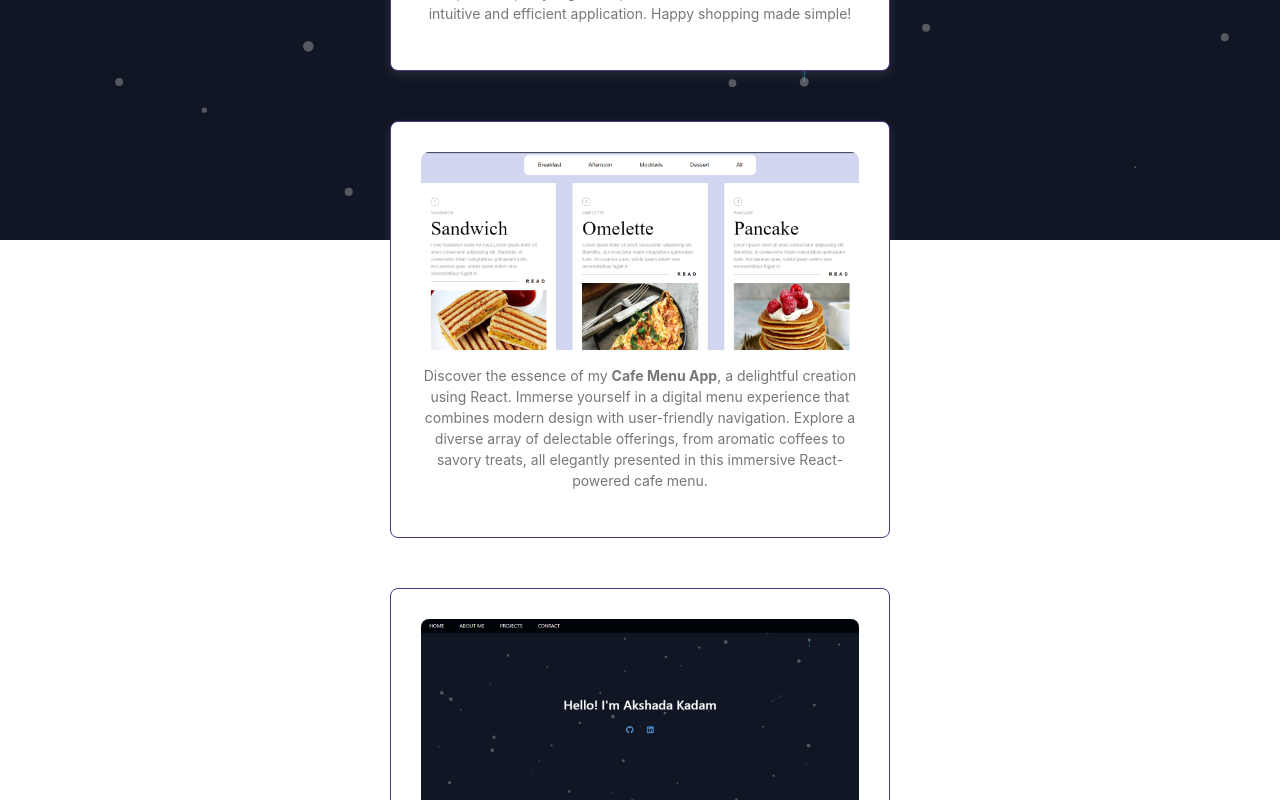
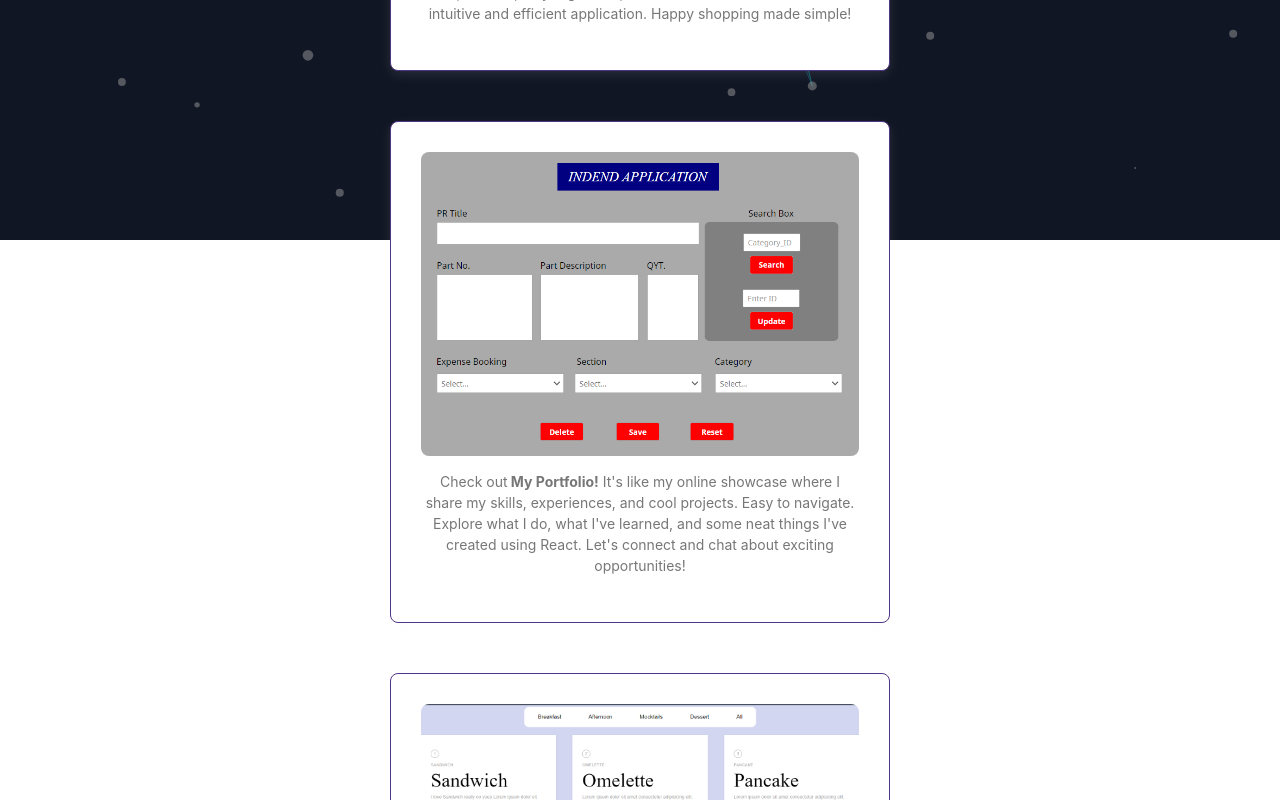
Before and after one commit to Aksshhada/My-Portfolio, a React (Create React App) app: page /projects in a window 1280 px wide. Shown: the part 560-1360 px from the top of the page. Built offline with nearby package versions, Linux system fonts and the light colour scheme.

Commit message:
added project

```diff
--- a/src/components/pages/projects.js
+++ b/src/components/pages/projects.js
@@ -15,6 +15,15 @@ const projects = () => {
             entering groceries one by one. Streamline your shopping experience,
             stay organized, and never miss an item with this intuitive and
             efficient application. Happy shopping made simple!
+          </p>
+        </div>
+        <div className="card">
+          <img src="/images/p5.png" alt="My Portfolio" />
+          <p>
+            Check out<b> My Portfolio!</b> It's like my online showcase where I share
+            my skills, experiences, and cool projects. Easy to navigate. Explore
+            what I do, what I've learned, and some neat things I've created
+            using React. Let's connect and chat about exciting opportunities!
           </p>
         </div>
         <div className="card">
```
Also changed, not shown: public/images/p5.png (added).
